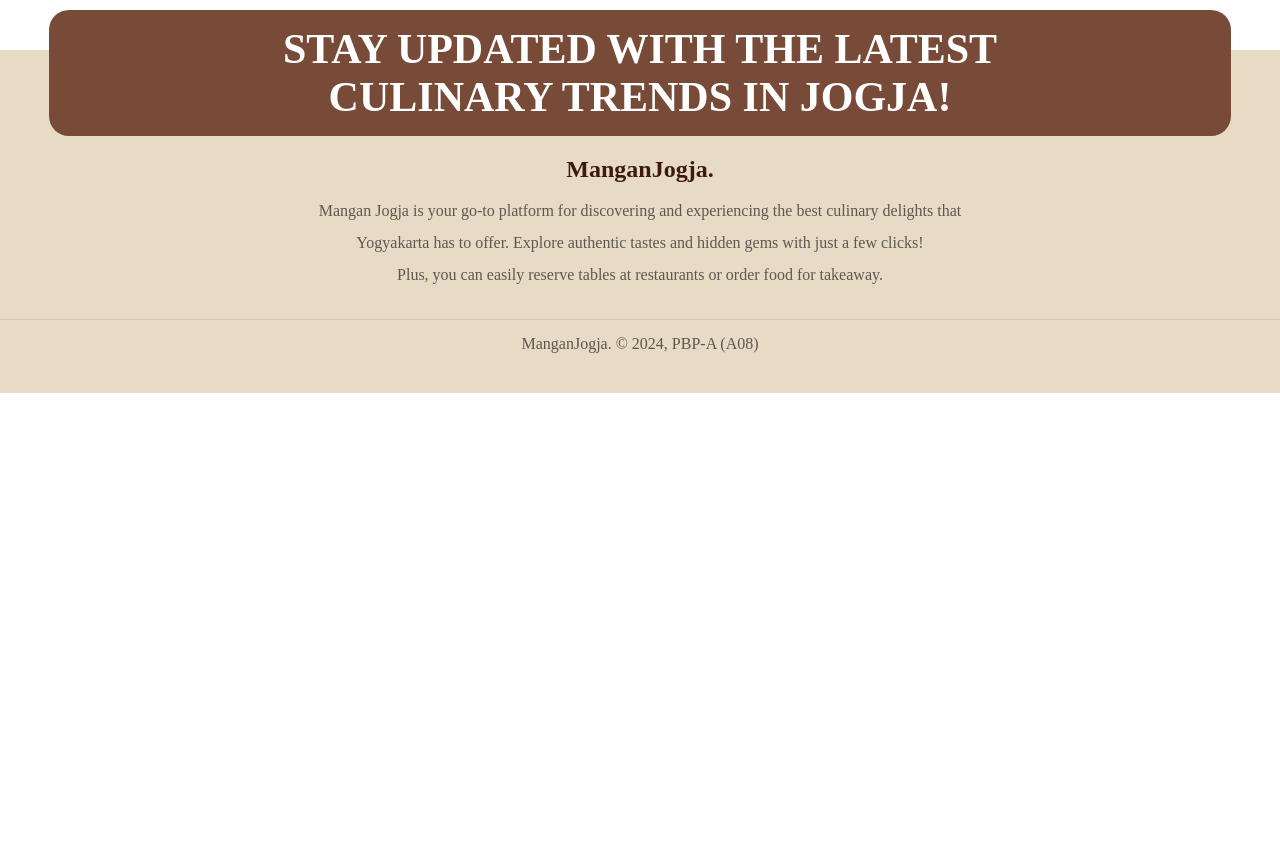
After one commit to ManganJogja/Proyek-Tengah-Semester-A608, a Django app: template templates/footer.html in a window 1280 px wide. The commit adds this page. Run offline with Django 5.2, Linux system fonts and the light colour scheme; the template is opened without the code that fills it, so the values that code supplies are empty.

Commit message:
Footer Done

```diff
--- a/reserve/templates/reserve_page.html
+++ b/reserve/templates/reserve_page.html
@@ -4,6 +4,8 @@
 {% block meta %}
 {% endblock meta %}
 {% block content %}
+<div style="min-height: 80vh; padding: 20px; text-align: center;">
+
     {% if not reserve_entries %}
     <div class="flex flex-col items-center justify-center min-h-[24rem] p-6">
         <p class="text-center text-gray-600 mt-4">Belum ada data mood pada mental health tracker.</p>
@@ -16,4 +18,6 @@
     </div>
     {% endif %}
 </div>
+</div>
+{% include 'footer.html' %}
 {% endblock content %}
--- a/templates/base.html
+++ b/templates/base.html
@@ -8,6 +8,7 @@
     <script src="https://cdn.tailwindcss.com"></script>
     <link rel="stylesheet" href="{% static 'css/global.css' %}"/>
     <link href="https://cdnjs.cloudflare.com/ajax/libs/font-awesome/6.0.0-beta3/css/all.min.css" rel="stylesheet">
+    <link href="https://fonts.googleapis.com/css2?family=AbeeZee&family=Roboto&family=Lobster&family=Open+Sans&family=ADLaM+Display&display=swap" rel="stylesheet">
   </head>
   <body>
     {% block content %} {% endblock content %}
--- /dev/null
+++ b/templates/footer.html
@@ -0,0 +1,30 @@
+{% load static %}
+
+<body style="height: 100%; margin: 0; padding: 0;">
+
+    <div style="background-color: #E7DBC6; font-family: Abhaya Libre SemiBold; font-size: 28px; text-align: center; padding: 40px 0; margin-top: 50px; ">
+        <div style="background-color: #784B39; color: white; padding: 15px; width: 90%; margin: -80px auto 0; border-radius: 20px;">
+            <h2 style="margin: 0;">STAY UPDATED WITH THE LATEST</h2>
+            <h2 style="margin: 0;">CULINARY TRENDS IN JOGJA!</h2>
+        </div>
+
+        <div style="padding: 20px;">
+            <h3 style="font-family: ADLaM Display; margin: 0 0 20px 0; color: #3E190E;font-size: 24px;">ManganJogja.</h3>
+            <p style="color: rgba(0, 0, 0, 0.60); font-family: ABeeZee; font-size: 16px; margin-top: 10px; line-height: 1;">
+                Mangan Jogja is your go-to platform for discovering and experiencing the best culinary delights that
+            </p>
+            <p style="color: rgba(0, 0, 0, 0.60); font-family: ABeeZee; font-size: 16px; margin-top: 10px; line-height: 1;">
+                Yogyakarta has to offer. Explore authentic tastes and hidden gems with just a few clicks!
+            </p>
+            <p style="color: rgba(0, 0, 0, 0.60); font-family: ABeeZee; font-size: 16px; margin-top: 10px; line-height: 1;">
+                Plus, you can easily reserve tables at restaurants or order food for takeaway.
+            </p>
+        </div>
+
+        <div style="border-top: 1px solid #d3c4b4; font-family: ABeeZee; padding-top: 15px; font-size: 16px; color: rgba(0, 0, 0, 0.60);">
+            ManganJogja. © 2024, PBP-A (A08)
+        </div>
+    </div>
+
+</body>
+</html>
```
